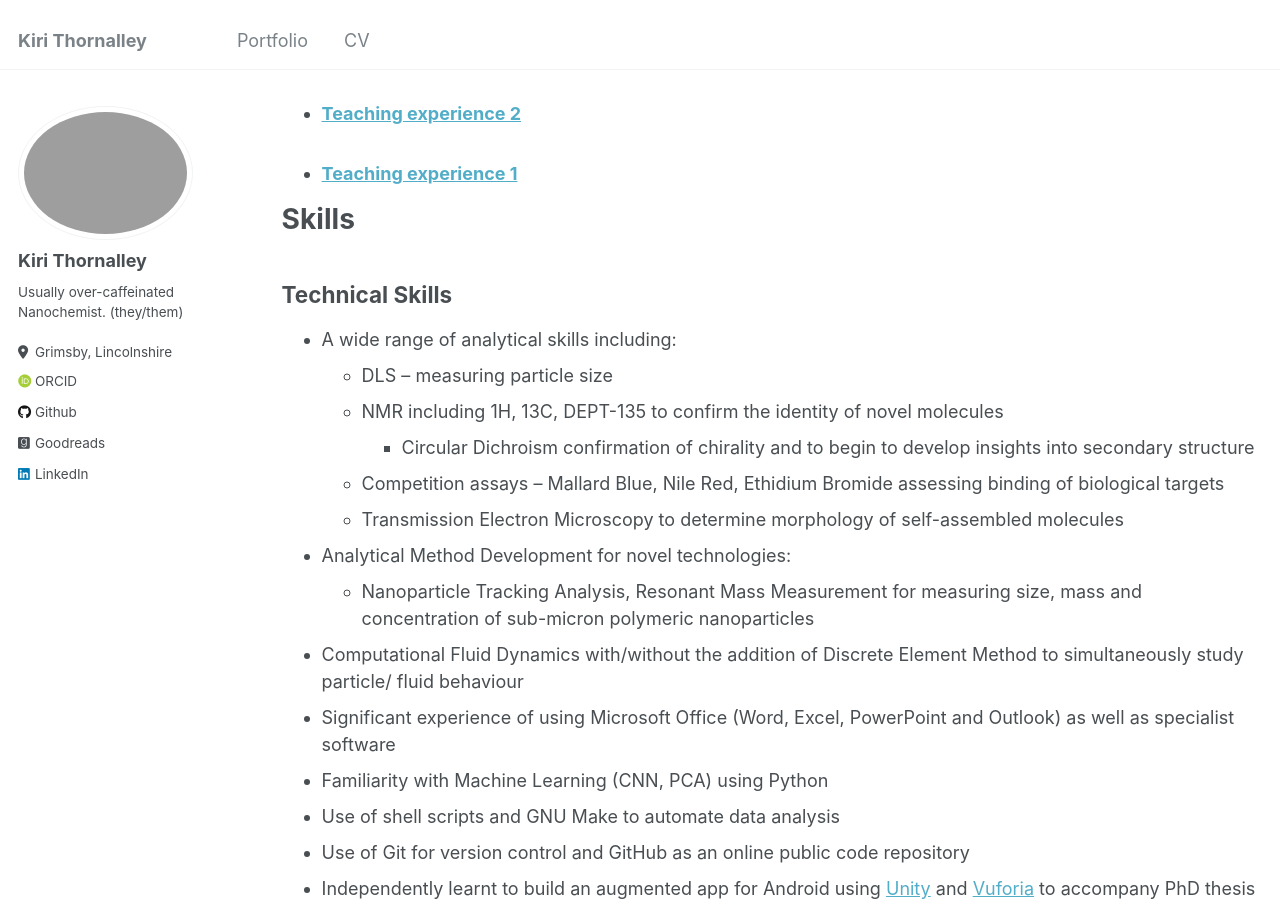
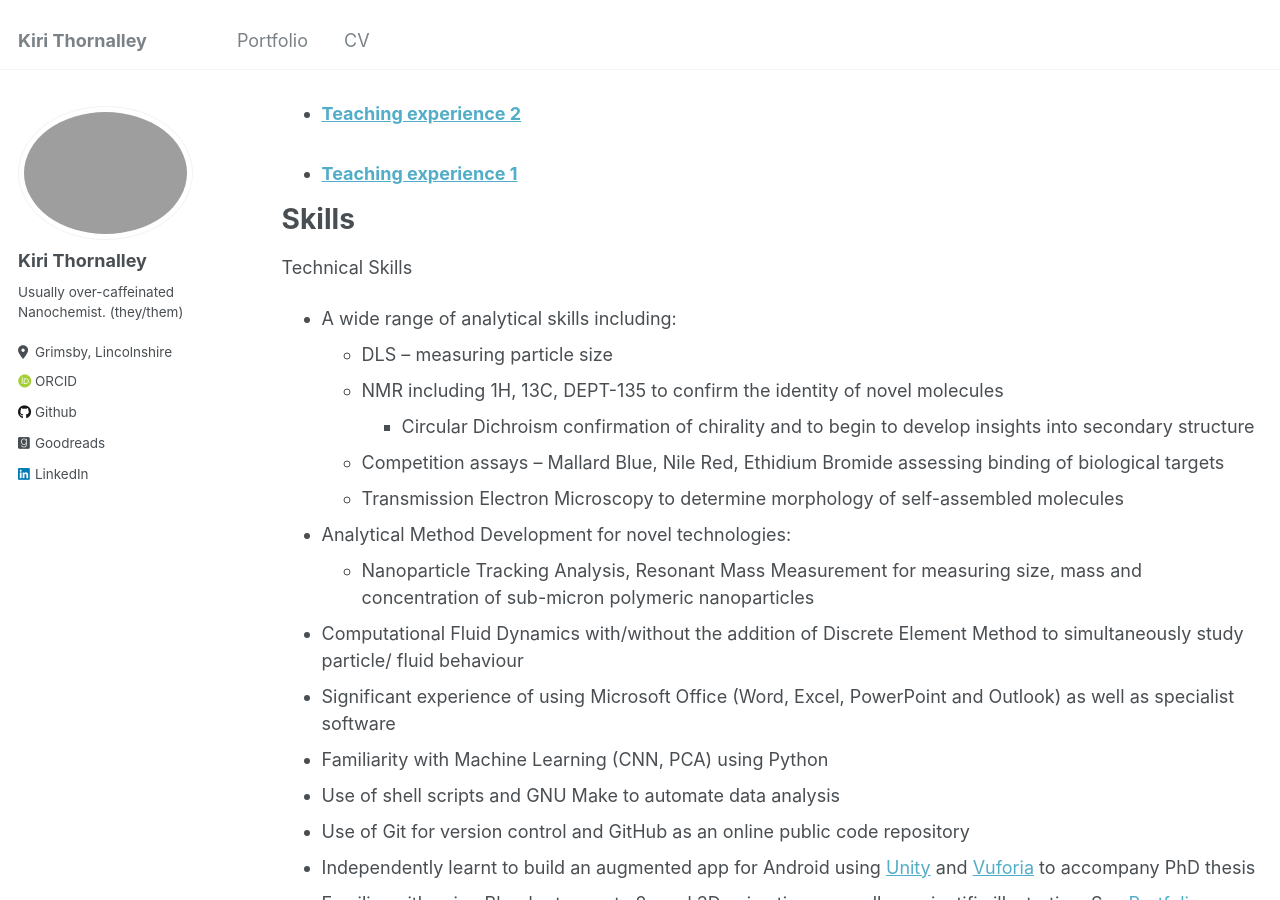
Before and after one commit to kiri-thornalley/kiri-thornalley.github.io, a Jekyll site: the page built from _pages/cv.md, in a window 1280 px wide and 900 px high, scrolled down 1495 px. Built offline with Jekyll 4.4.1, drawn with Linux system fonts in a browser that asks for light colours; some web fonts are replaced.

Commit message:
formatting

```diff
--- a/_pages/cv.md
+++ b/_pages/cv.md
@@ -44,8 +44,7 @@ Thesis available [here](https://etheses.whiterose.ac.uk/20048/)
 
 
 # Skills #
-## Technical Skills ##
-
+Technical Skills
 * A wide range of analytical skills including:
   * DLS – measuring particle size
   * NMR including 1H, 13C, DEPT-135 to confirm the identity of novel molecules
@@ -64,7 +63,7 @@ Thesis available [here](https://etheses.whiterose.ac.uk/20048/)
 * Independently learnt to build an augmented app for Android using [Unity](https://unity.com/) and [Vuforia](https://www.ptc.com/en/products/vuforia) to accompany PhD thesis
 * Familiar with using Blender to create 2- and 3D animations as well as scientific illustration. See [Portfolio](/portfolio/)
 
-## Soft Skills ##
+Soft Skills
 * Able to present research with authority and coherence in spite of being the youngest at the event
 * Time management and prioritisation of tasks – using methods like Eisenhower Matrix.
 * Organisation and data management skills – PhD project generated ~200GB of data.
@@ -115,22 +114,21 @@ Academy of Pharmaceutical Sciences <br/>
 
 
 # Employment Experience #
-
-Graduate Teaching Assistant,	University of Strathclyde,	01/2020 – 08/2023
+### Graduate Teaching Assistant,	University of Strathclyde,	01/2020 – 08/2023
 * Supervised computational and wet laboratory sessions for undergraduate Biomedical Scientists and Pharmacists <br/>
 
-Community Ambassador, Hello Student, 08/2020 – 01/2021
+### Community Ambassador, Hello Student, 08/2020 – 01/2021
 * Responsible for supporting residents and dealing with any incident that happened in the building outwith office hours
 * Problem solving and liaising with senior colleagues or external contractors when more specialist support was required to fix issues _e.g._ significant water leak in the building <br/>
 
-Customer Contact Assistant, Public Sector Partnership Services Ltd, 01/2018 – 03/2018 and 01/2019 - 04/2019
+### Customer Contact Assistant, Public Sector Partnership Services Ltd, 01/2018 – 03/2018 and 01/2019 - 04/2019
 * Taking phone calls and processing card and cheque payments for the payable garden waste service
 * Using computer systems to check information regarding household waste services.
 * Developed an awareness of GDPR <br/>
 
-Graduate Teaching Assistant,	University of York, 01/2017 - 09/2017
+### Graduate Teaching Assistant,	University of York, 01/2017 - 09/2017
 * Delivered part of the undergraduate laboratory teaching, under the supervision of a senior demonstrator _e.g._ briefing undergraduates, making sure they work in a safe manner and providing assistance with new practical skills
 * Responsible for marking laboratory work and providing written and verbal feedback <br/>
 
-General Operative, Various, 05/2012 - 09/2016
+### General Operative, Various, 05/2012 - 09/2016
 * A variety of  temporary roles including applying promotional stickers to packets and packing product in such a way to meet the requirements of the customer <br/>
```
